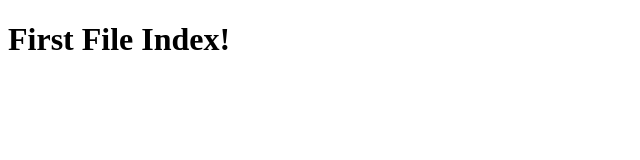
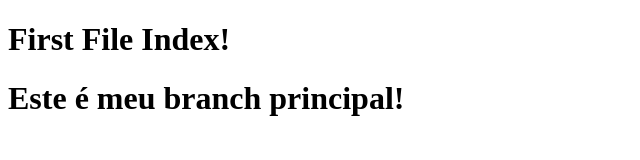
Before and after one commit to joaovitorsc1/git-tutorial, a plain HTML site: page index.html in a window 1280 px wide. Shown: the whole page, without its empty margins (0-640 px from the left). Drawn offline with Linux system fonts and the light colour scheme.

Commit message:
Feito um commit para identificar branch principal!

```diff
--- a/index.html
+++ b/index.html
@@ -7,5 +7,6 @@
 </head>
 <body>
     <h1>First File Index!</h1>
+    <h1>Este é meu branch principal!</h1>
 </body>
 </html>
```
